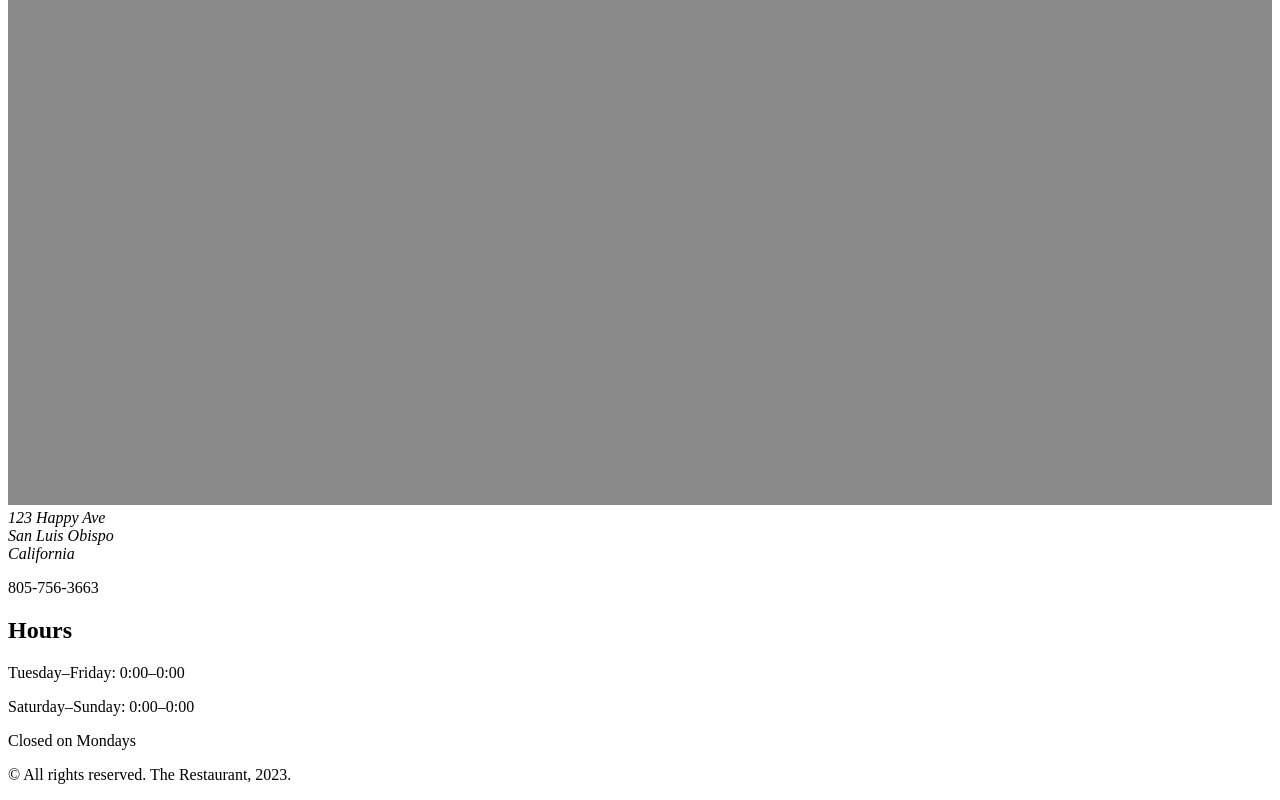
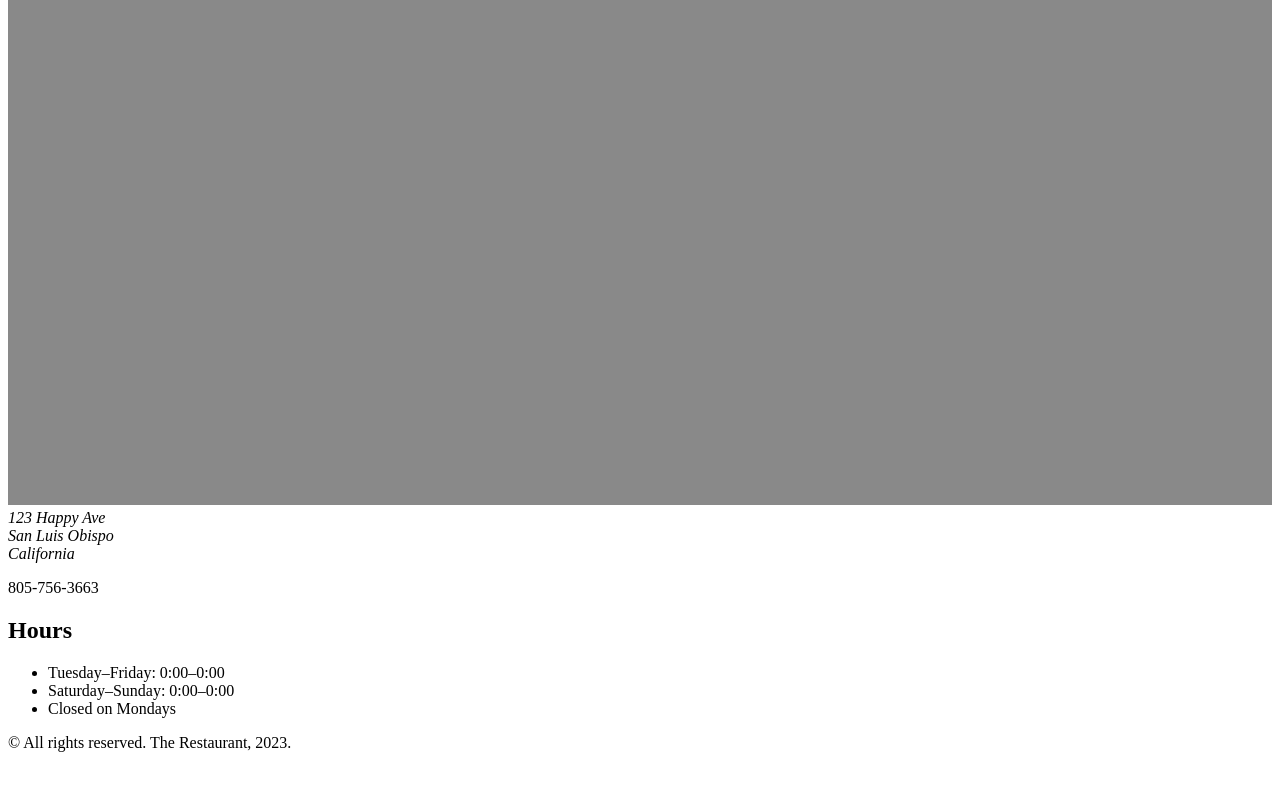
Before and after one commit to revamoolky/revamoolky.github.io, a plain HTML site: page grc338/website-content-hierarchy/contact.html in a window 1280 px wide. Shown: the part 1214-2014 px from the top of the page. After the commit the page ends 1982 px from the top, so only its background shows below. Drawn offline with Linux system fonts and the light colour scheme.

Commit message:
Update contact.html

```diff
--- a/grc338/website-content-hierarchy/contact.html
+++ b/grc338/website-content-hierarchy/contact.html
@@ -25,9 +25,11 @@
       <address>123 Happy Ave <br> San Luis Obispo </br> California</address>
       <p>805-756-3663</p>
       <h2>Hours</h2>
-      <p>Tuesday–Friday: 0:00–0:00</p>
-      <p>Saturday–Sunday: 0:00–0:00</p>
-      <p>Closed on Mondays</p>
+      <ul>
+        <li>Tuesday–Friday: 0:00–0:00</li>
+        <li>Saturday–Sunday: 0:00–0:00</li>
+        <li>Closed on Mondays</li>
+      </ul>
       <footer>
          <p> © All rights reserved. The Restaurant, 2023.</p>
       </footer>
```
